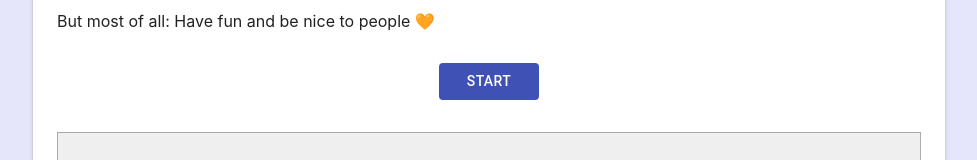
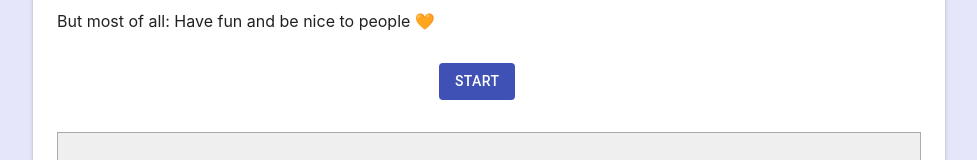
Before and after one commit to NovatecConsulting/hack21-language-is-a-powerful-tool, a React (Create React App) app: page / in a window 1280 px wide. Shown: the part 248-408 px from the top of the page, without its empty margins (151-1128 px from the left). Built offline with nearby package versions, Linux system fonts and the light colour scheme.

Commit message:
add css for buttons

```diff
--- a/src/index.css
+++ b/src/index.css
@@ -67,6 +67,10 @@ div.startButton {
   margin: auto;
 }
 
-div.startButton button {
+div.button startButton {
   width: 100px;
 }
+
+div.button a {
+  text-decoration: none;
+}
```
